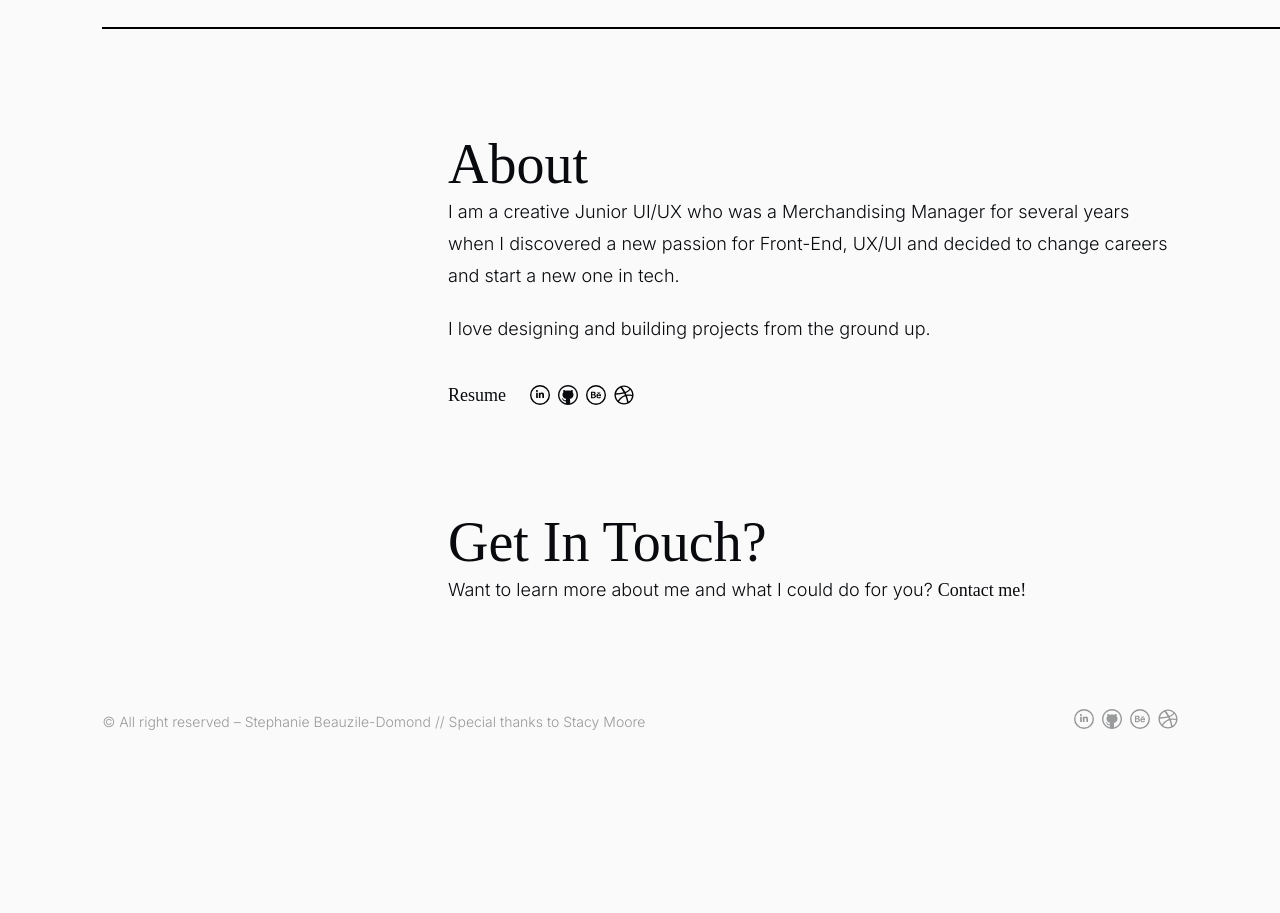
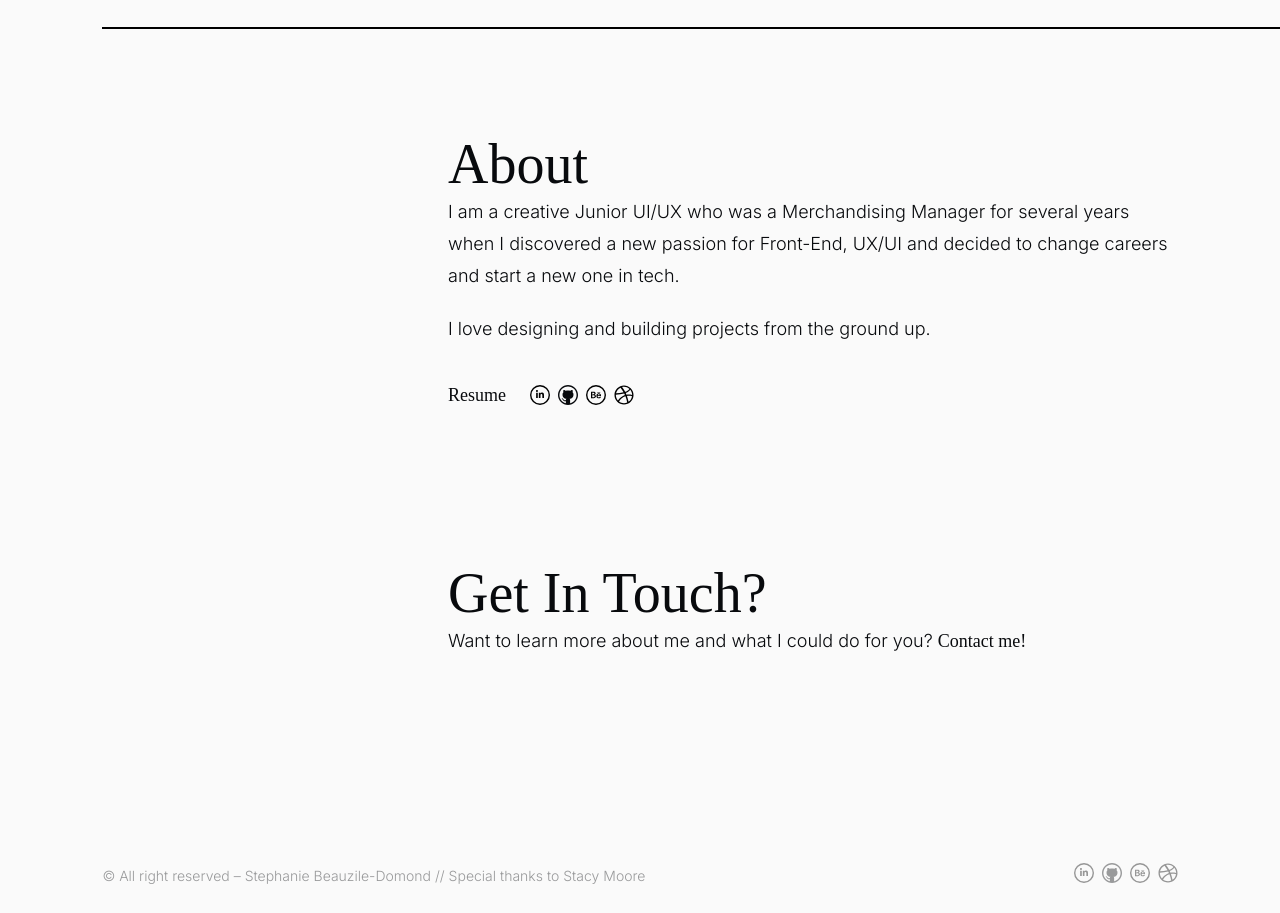
Before and after one commit to stephaniebd/portfolio2.0, a React (Create React App) app in the folder portfolio/: page / in a window 1280 px wide. Shown: the part 2800-3713 px from the top of the page. Before the commit the page ends 3560 px from the top, so only its background shows below. Built offline with nearby package versions, Linux system fonts and the light colour scheme.

Commit message:
created get in touch component

```diff
--- a/portfolio/src/components/AboutSection.js
+++ b/portfolio/src/components/AboutSection.js
@@ -1,6 +1,7 @@
 import React from 'react'
 import { Link } from 'react-router-dom';
 import '../styles/AboutSection.css';
+import GetInTouchSection from './GetInTouchSection';
 
 const AboutSection = () => {
     return (
@@ -50,11 +51,9 @@ const AboutSection = () => {
                         </a>
                     </ul>
                 </div>
+            </div>
 
-                <br/><br/><br/><br/><br/>
-                <h2>Get In Touch?</h2>
-                <p>Want to learn more about me and what I could do for you? <Link to="/Contact" className="contact">Contact me!</Link></p>
-            </div>
+            <GetInTouchSection />
         </>
     )
 }
--- /dev/null
+++ b/portfolio/src/components/GetInTouchSection.js
@@ -0,0 +1,17 @@
+import React from 'react'
+import { Link } from 'react-router-dom';
+
+import '../styles/GetInTouchSection.css'
+
+const GetInTouchSection = () => {
+    return (
+        <>
+            <div className="get-in-touch-offset">
+                <h2>Get In Touch?</h2>
+                <p>Want to learn more about me and what I could do for you? <Link to="/Contact" className="contact">Contact me!</Link></p>
+            </div>
+        </>
+    )
+}
+
+export default GetInTouchSection
--- a/portfolio/src/pages/DontDieFood.js
+++ b/portfolio/src/pages/DontDieFood.js
@@ -4,6 +4,7 @@ import ContextSection from '../components/ContextSection'
 import DDFBanner from '../components/DDFBanner'
 import DesignSection from '../components/DesignSection'
 import FinalSection from '../components/FinalSection'
+import GetInTouchSection from '../components/GetInTouchSection'
 import NextSection from '../components/NextSection'
 import OutcomeSection from '../components/OutcomeSection'
 
@@ -17,6 +18,7 @@ const DontDieFood = () => {
             <FinalSection />
             <OutcomeSection />
             <NextSection />
+            <GetInTouchSection />
         </div>
     )
 }
--- a/portfolio/src/styles/AboutSection.css
+++ b/portfolio/src/styles/AboutSection.css
@@ -8,7 +8,7 @@
 }
 
 .about-section-content {
-    padding: 0% 8% 0% 35%;
+    padding: 0% 8% 100px 35%;
 }
 
 .about-socials {
--- /dev/null
+++ b/portfolio/src/styles/GetInTouchSection.css
@@ -0,0 +1,3 @@
+.get-in-touch-offset {
+    padding: 4% 8% 8% 35%;
+}
```
